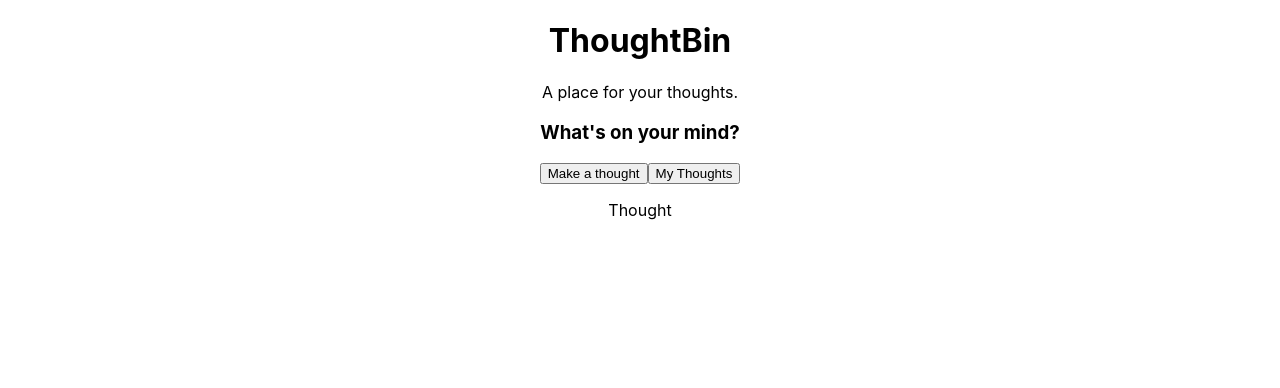
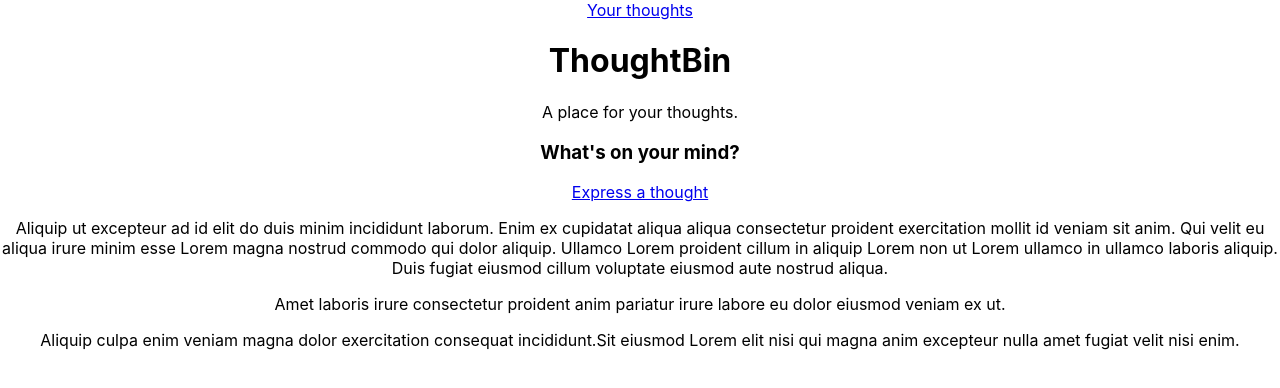
Before and after one commit to dannydi12/thoughtbin-client, a React (Create React App) app: page / in a window 1280 px wide. Shown: the top 388 px of the page. Built offline with nearby package versions, Linux system fonts and the light colour scheme.

Commit message:
built out very basic ideas for thought cards

```diff
--- a/src/App.js
+++ b/src/App.js
@@ -1,32 +1,23 @@
 import React from 'react';
 import ThoughtList from './ThoughtList/ThoughtList';
-import { useHistory, useLocation } from "react-router-dom";
+import { useLocation, Link } from "react-router-dom";
 import './App.css';
 
 function App() {
-  const history = useHistory();
   const location = useLocation();
-
-  const handleClick = path => {
-    history.push(path)
-  }
 
   return (
     <main>
+      <nav>
+        <Link to='/thoughts'>Your thoughts</Link>
+      </nav>
       <header className='banner'>
         <h1>ThoughtBin</h1>
         <p>A place for your thoughts.</p>
       </header>
       <section>
         <h3>What's on your mind?</h3>
-        <div>
-          <button onClick={() => handleClick('/thoughts/create')}>Make a thought</button>
-          {
-            location.pathname === '/' ?
-              <button onClick={() => handleClick('/thoughts')}>My Thoughts</button>
-              : <button onClick={() => handleClick('/')}>Others' Thoughts</button>
-          }
-        </div>
+        {location.pathname === '/' && <Link to='/thoughts/create'>Express a thought</Link>}
       </section>
       <ThoughtList />
     </main>
--- a/src/ThoughtCard/ThoughtCard.js
+++ b/src/ThoughtCard/ThoughtCard.js
@@ -3,9 +3,9 @@ import './ThoughtCard.css';
 
 function ThoughtCard(props) {
   return (
-    <section>
-      <p>Thought</p>
-    </section>
+    <div>
+      <p>{props.content}</p>
+    </div>
   )
 }
 
--- a/src/ThoughtList/ThoughtList.js
+++ b/src/ThoughtList/ThoughtList.js
@@ -1,11 +1,16 @@
 import React from 'react';
+import ThoughtCard from '../ThoughtCard/ThoughtCard';
+import thoughts from './thought-fixture';
 import './ThoughtList.css';
-import ThoughtCard from '../ThoughtCard/ThoughtCard';
 
 function ThoughtList() {
+  const allThoughts = thoughts.map(thought => <ThoughtCard key={thought.id} id={thought.id} content={thought.content} />)
+  //TO-DO: if on /thoughts, filter array for thoughts with matching user id
+
   return (
     <section>
-      <ThoughtCard />
+      {/* Input here for thoughts */}
+      {allThoughts}
     </section>
   )
 }
--- /dev/null
+++ b/src/ThoughtList/thought-fixture.js
@@ -0,0 +1,14 @@
+export default [
+  {
+    id: 1,
+    content: "Aliquip ut excepteur ad id elit do duis minim incididunt laborum. Enim ex cupidatat aliqua aliqua consectetur proident exercitation mollit id veniam sit anim. Qui velit eu aliqua irure minim esse Lorem magna nostrud commodo qui dolor aliquip. Ullamco Lorem proident cillum in aliquip Lorem non ut Lorem ullamco in ullamco laboris aliquip. Duis fugiat eiusmod cillum voluptate eiusmod aute nostrud aliqua."
+  },
+  {
+    id: 2,
+    content: "Amet laboris irure consectetur proident anim pariatur irure labore eu dolor eiusmod veniam ex ut."
+  },
+  {
+    id: 3,
+    content: "Aliquip culpa enim veniam magna dolor exercitation consequat incididunt.Sit eiusmod Lorem elit nisi qui magna anim excepteur nulla amet fugiat velit nisi enim."
+  }
+]
```
